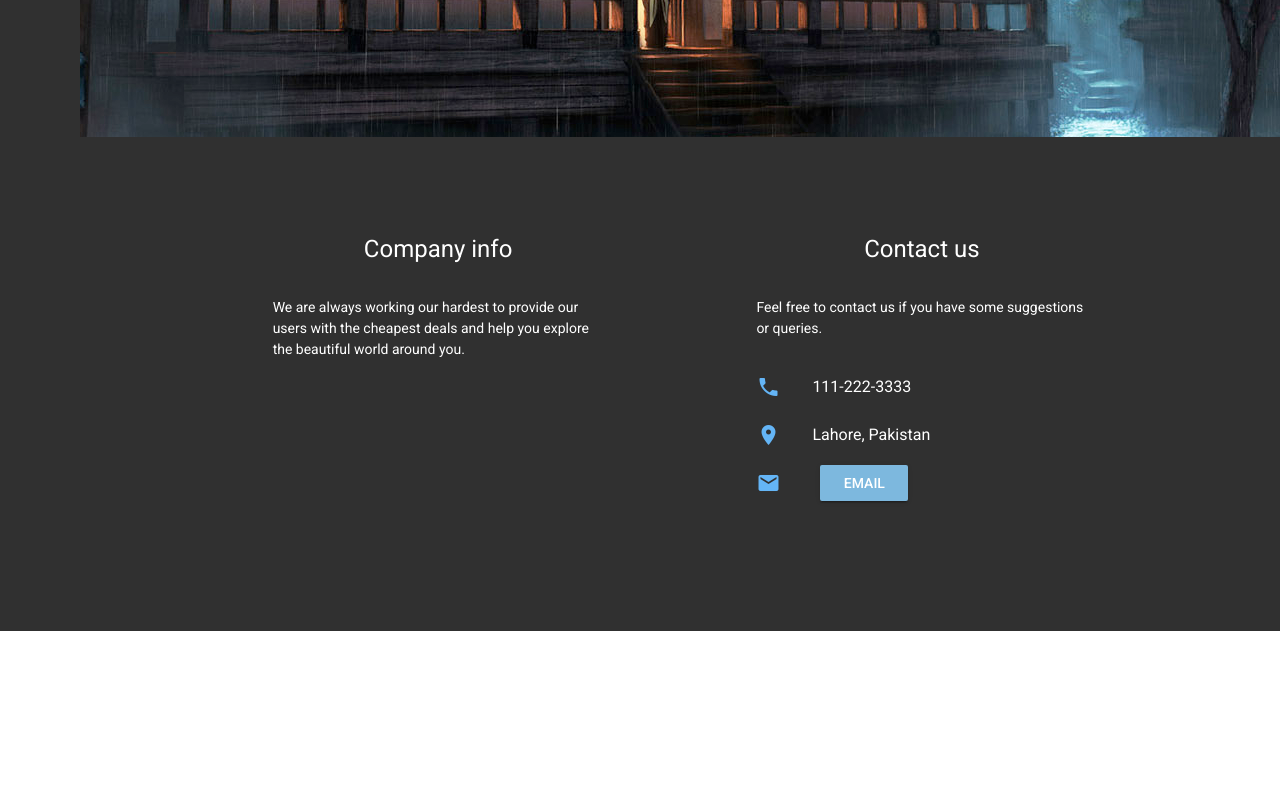
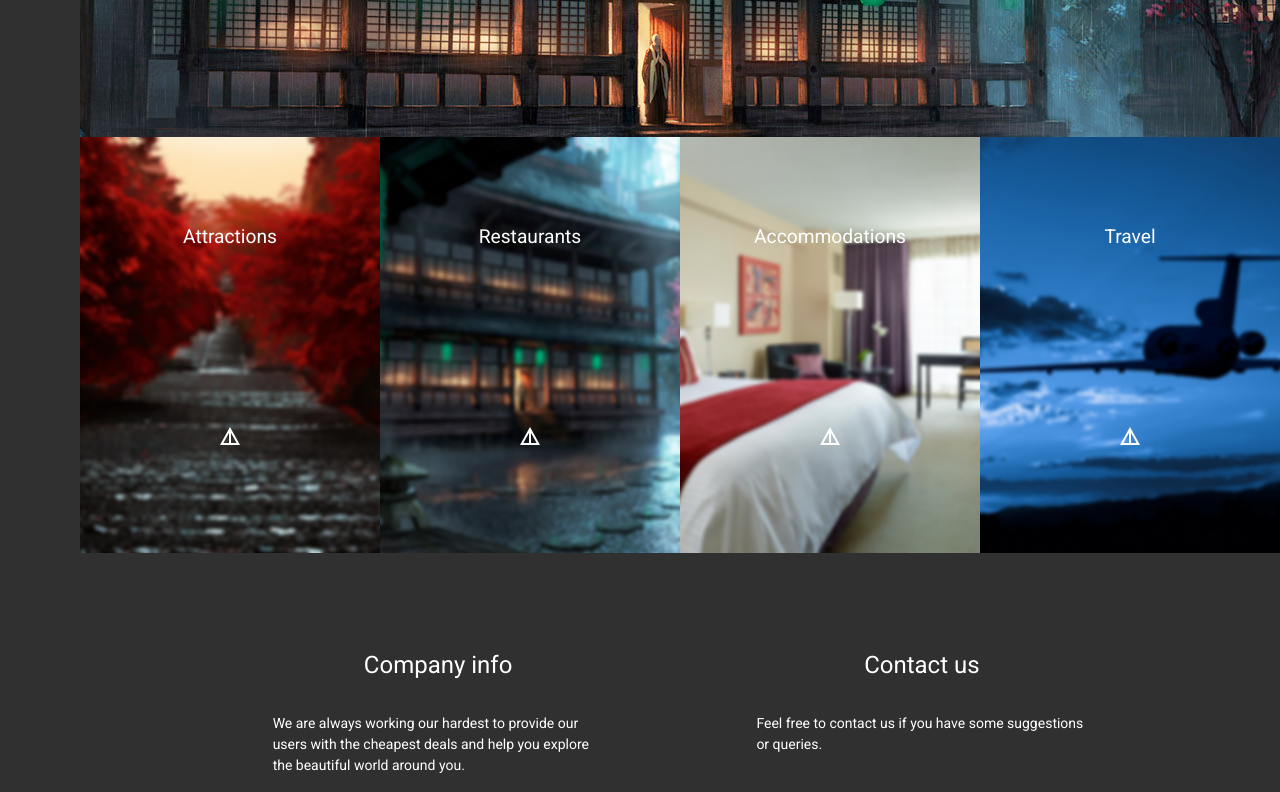
Before and after one commit to Ali60351/Travel-Recommendation-Site, a Vue app in the folder tour-assist/: page / in a window 1280 px wide. Shown: the part 1180-1972 px from the top of the page. Before the commit the page ends 1811 px from the top, so only its background shows below. Built offline with nearby package versions, Linux system fonts and the light colour scheme.

Commit message:
Corrected spelling mistakes and added quick link bar

```diff
--- a/tour-assist/src/App.vue
+++ b/tour-assist/src/App.vue
@@ -142,6 +142,22 @@
             <em>Kick-start your journey today</em>
           </v-layout>
         </v-parallax>
+      </section>
+      <section>
+        <v-layout row wrap>
+          <v-flex @click="onClickAttractions" class="quickLink" id="attractionLink" xs12 sm3>
+            <p>Attractions<br/><v-icon>details</v-icon></p>
+          </v-flex>
+          <v-flex @click="onClickRestaurants" class="quickLink" id="restaurantLink" xs12 sm3>
+            <p>Restaurants<br/><v-icon>details</v-icon></p>
+          </v-flex>
+          <v-flex @click="onClickAccommodation" class="quickLink" id="accommodationLink" xs12 sm3>
+            <p>Accommodations<br/><v-icon>details</v-icon></p>
+          </v-flex>
+          <v-flex @click="onClickTravel" class="quickLink" id="travelLink" xs12 sm3>
+            <p>Travel<br/><v-icon>details</v-icon></p>
+          </v-flex>
+        </v-layout>
       </section>
       <section>
         <v-container grid-list-xl>
@@ -716,7 +732,7 @@
             <v-layout row wrap>
               <v-flex xs12>
                 <v-select
-                  :items="accomodationTypes"
+                  :items="accommodationTypes"
                   v-model="e1"
                   label="Select Type"
                   single-line
@@ -798,8 +814,8 @@ export default {
         },
         {
           icon: 'restaurant',
-          title: 'Resturants',
-          onClick: this.onClickResturants,
+          title: 'Restaurants',
+          onClick: this.onClickRestaurants,
           disabled: false
         },
         {
@@ -967,7 +983,7 @@ export default {
       addAttractionDialog: false,
       addRestaurantDialog: false,
       addAccomodationDialog: false,
-      accomodationTypes: ['Hotel', 'Rental House'],
+      accommodationTypes: ['Hotel', 'Rental House'],
       cuisine: ['Italian', 'Thai', 'Japanese'],
       restaurantFilters: {
         cuisine: [],
@@ -1013,7 +1029,7 @@ export default {
       this.items[4].disabled = false;
       this.filteredAttractions = this.attractions;
     },
-    onClickResturants: function () {
+    onClickRestaurants: function () {
       this.isHome = false;
       this.isAttractions = false;
       this.isRestaurants = true;
@@ -1167,4 +1183,46 @@ export default {
     background-size: cover;
     background-position: 50% 50%;
   }
+
+  .quickLink {
+    min-height: 400px;
+    text-align: center;
+    display: table-cell;
+    line-height: 200px;
+    font-size: 1.5vw;
+    transition: box-shadow 0.4s;
+  }
+
+  .quickLink:hover {
+    box-shadow: inset 0px 0px 30px 5px #7DB8DE;
+    cursor: pointer;
+  }
+
+  #attractionLink {
+    background-image: url('./assets/1b.png');
+    background-repeat: no-repeat;
+    background-size: cover;
+    background-position: 50% 50%;
+  }
+
+  #restaurantLink {
+    background-image: url('./assets/2b.png');
+    background-repeat: no-repeat;
+    background-size: cover;
+    background-position: 50% 50%;
+  }
+
+  #accommodationLink {
+    background-image: url('./assets/3b.png');
+    background-repeat: no-repeat;
+    background-size: cover;
+    background-position: 50% 50%;
+  }
+
+  #travelLink {
+    background-image: url('./assets/5b.png');
+    background-repeat: no-repeat;
+    background-size: cover;
+    background-position: 50% 50%;
+  }
 </style>
```
